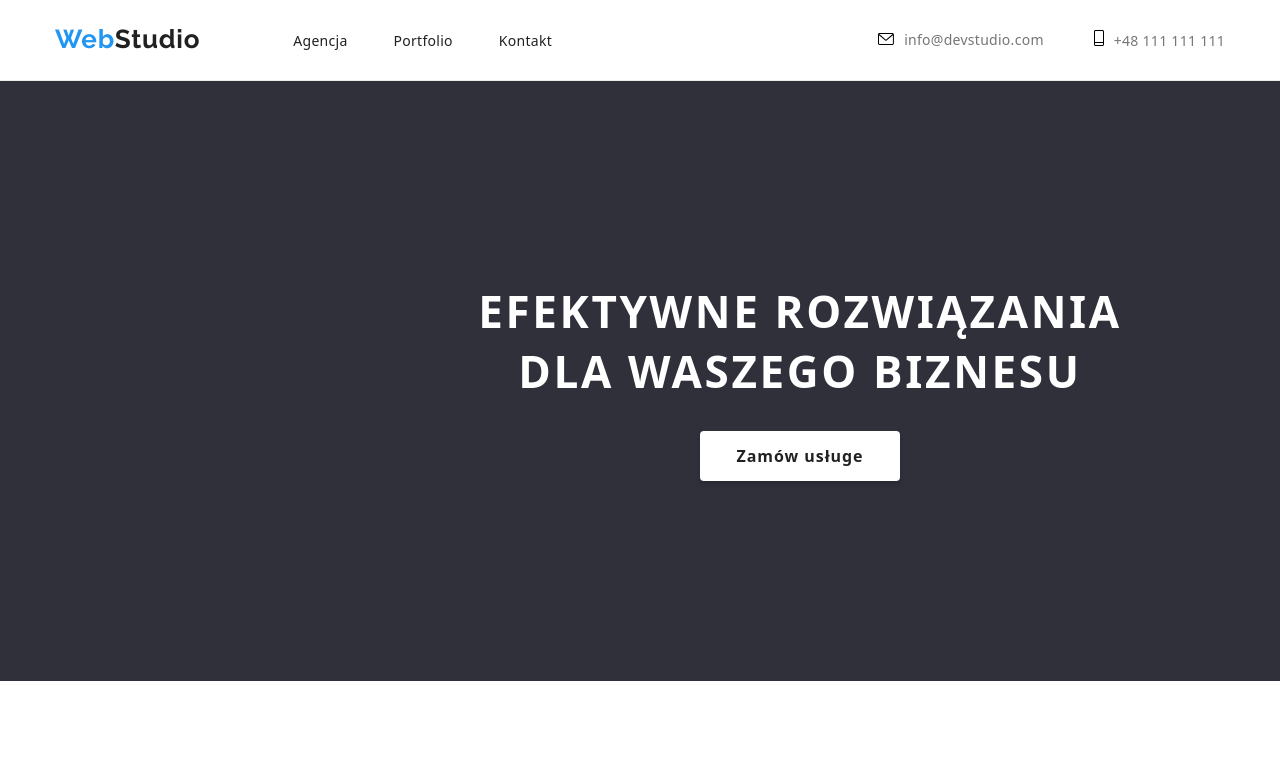
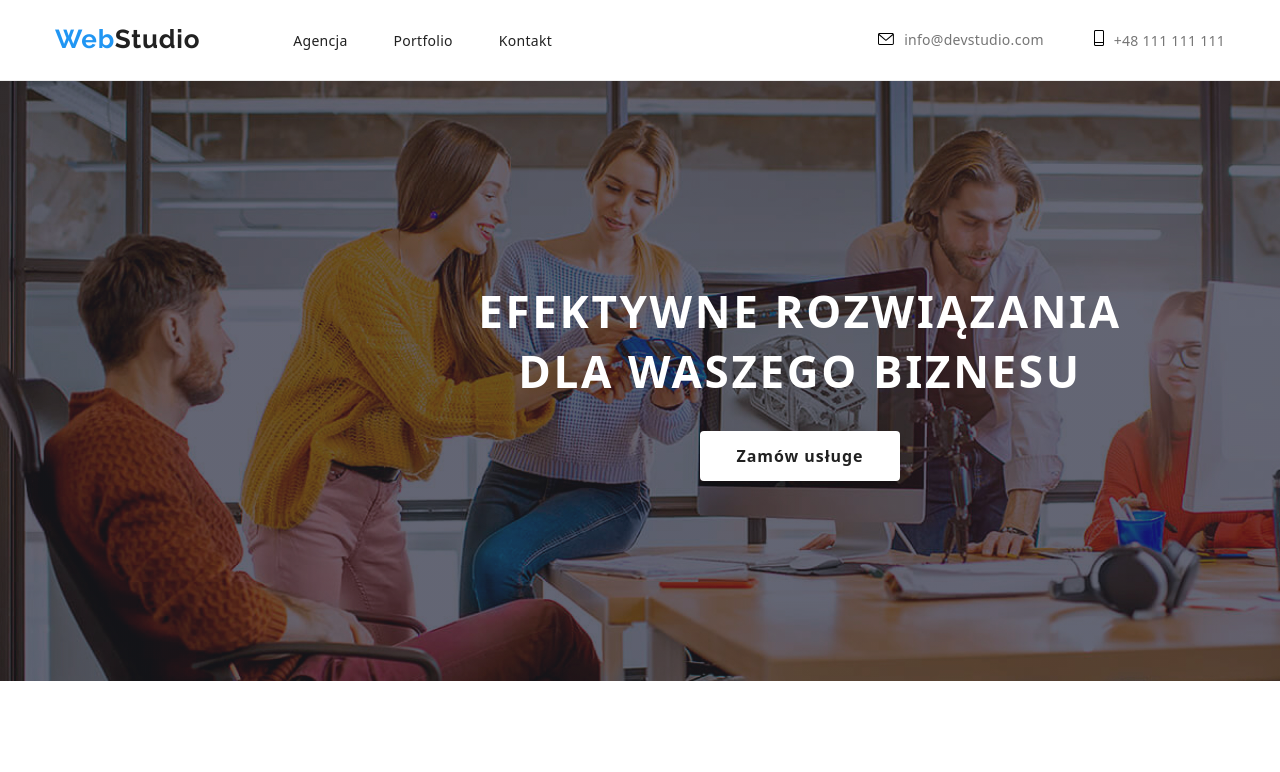
Before and after one commit to Krytianf06/goit-markup-hw-04, a plain HTML site: page index.html in a window 1280 px wide. Shown: the top 772 px of the page. Drawn offline with Linux system fonts and the light colour scheme.

Commit message:
Update styles.css

```diff
--- a/css/styles.css
+++ b/css/styles.css
@@ -144,7 +144,7 @@ img {
   background-image: linear-gradient(
     rgba(47, 48, 58, 0.4),
     rgba(47, 48, 58, 0.4)),
-    url('images/pictures/main_page/hero/main_picture.jpg');
+    url('../images/pictures/main_page/hero/main_picture.jpg');
   background-size: cover;
   background-repeat: no-repeat;
   width: 1600px;
@@ -569,4 +569,3 @@ letter-spacing: 0.03em;
   margin-top: 30px;
   margin-bottom: 30px;
 }
-.
```
